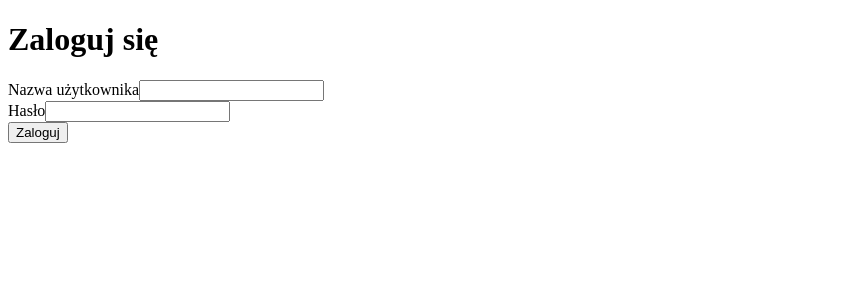
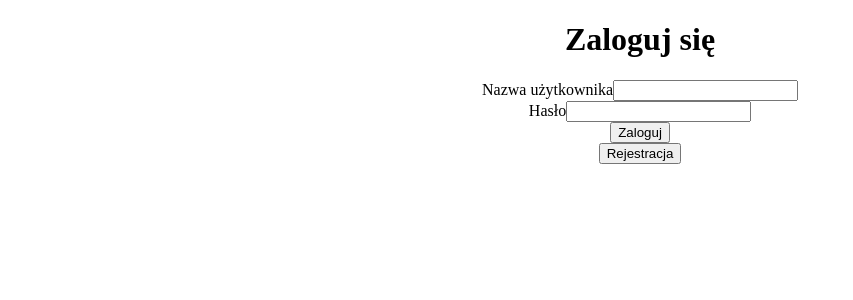
Before and after one commit to kacperx0m/Komponenty, an Angular app: page /login in a window 1280 px wide. Shown: the top 300 px of the page, without its empty margins (0-853 px from the left). Built offline with nearby package versions, Linux system fonts and the light colour scheme.

Commit message:
Fix bugs and add code for testing
Fix bugs after last commit on main, add Registry button and add baypass authorization for testing.

```diff
--- a/src/app/app.component.ts
+++ b/src/app/app.component.ts
@@ -1,5 +1,5 @@
 import { Component } from '@angular/core';
-import { Goal } from './goal';
+import { Goal } from './goal.enum';
 
 @Component({
   selector: 'app-root',
--- a/src/app/app.module.ts
+++ b/src/app/app.module.ts
@@ -8,6 +8,7 @@ import { FormComponent } from './components/form/form.component';
 import { HomeComponent } from './components/home/home.component';
 import { AppRoutingModule } from './app-routing.module';
 import { LoginComponent } from './components/login/login.component';
+import { AuthService } from './services/auth.service';
 
 @NgModule({
   declarations: [
@@ -22,7 +23,7 @@ import { LoginComponent } from './components/login/login.component';
     ReactiveFormsModule,
     AppRoutingModule
   ],
-  providers: [],
+  providers: [AuthService],
   bootstrap: [AppComponent]
 })
 export class AppModule { }
--- a/src/app/components/login/login.component.css
+++ b/src/app/components/login/login.component.css
@@ -0,0 +1,3 @@
+.form {
+    text-align: center;
+}
--- a/src/app/components/login/login.component.html
+++ b/src/app/components/login/login.component.html
@@ -9,4 +9,5 @@
         <br>
         <input type="submit" value="Zaloguj" id="btn">
     </form>
+    <button (click)="register()">Rejestracja</button>
 </div>
--- a/src/app/components/login/login.component.ts
+++ b/src/app/components/login/login.component.ts
@@ -1,6 +1,7 @@
 import { Component } from '@angular/core';
 import { FormControl, FormGroup } from '@angular/forms';
 import { Route, Router } from '@angular/router';
+import { AuthService } from 'src/app/services/auth.service';
 
 @Component({
   selector: 'app-login',
@@ -18,15 +19,19 @@ export class LoginComponent {
     });
   }
 
-  constructor(private router: Router){}
+  constructor(private router: Router, private authService: AuthService){}
 
   onSubmit() {
     this.isSubmitted = true;
     if (this.reactiveForm.valid){
+      this.authService.isLoggedIn = true;
       this.router.navigate(['/home']);
     } else {
       console.log("formularz jest bledny");
     }
+  }
 
+  register() {
+    this.router.navigate(['/register']);
   }
 }
--- a/src/app/services/auth.service.ts
+++ b/src/app/services/auth.service.ts
@@ -11,7 +11,7 @@ import {
   providedIn: 'root'
 })
 export class AuthService {
-  isLoggedIn = true;
+  isLoggedIn = false;
 
   constructor() { }
 
--- a/src/app/user.ts
+++ b/src/app/user.ts
@@ -1,4 +1,4 @@
-import { Goal } from "./goal";
+import { Goal } from "./goal.enum";
 
 export interface User {
     username: string;
```
